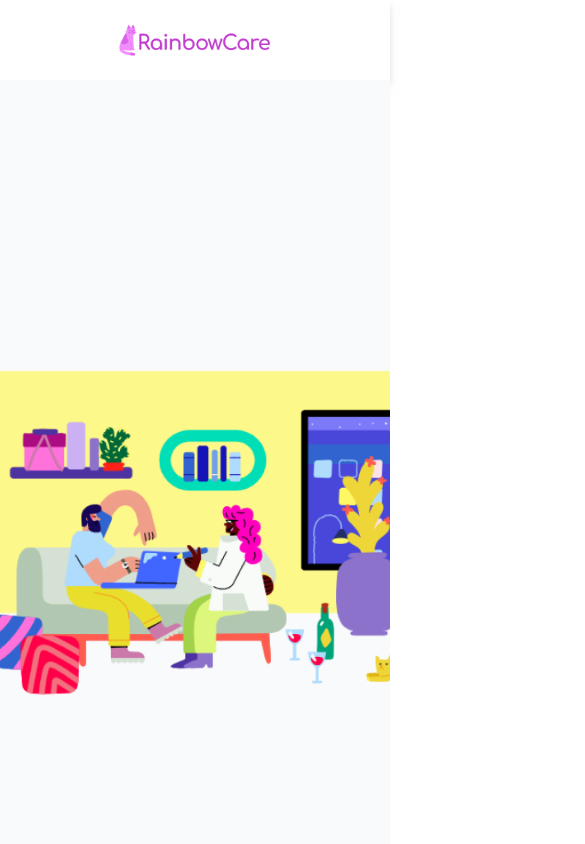
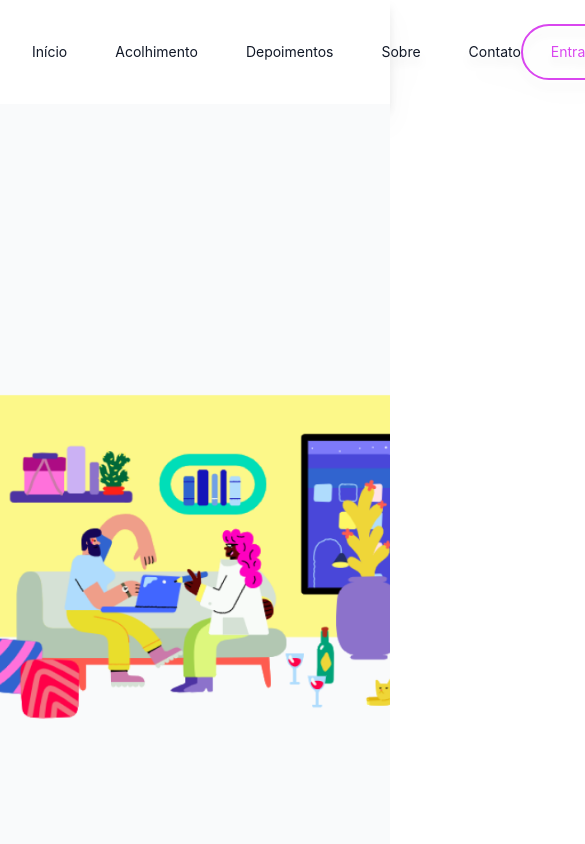
Before and after one commit to hiaaenry/RainbowCare, a React (Create React App) app in the folder front-end/: page / in a window 390 px wide. Shown: the top 844 px of the page, 585 px wide, since content can reach past the window. Built offline with nearby package versions, Linux system fonts and the light colour scheme.

Commit message:
:bug: style: fixing bug header

```diff
--- a/front-end/src/layout/Header.jsx
+++ b/front-end/src/layout/Header.jsx
@@ -22,15 +22,15 @@ function Header() {
   };
 
   return (
-    <header className={`bg-white drop-shadow-lg ${isScrolled ? 'fixed top-0 left-0 w-full z-50' : ''}`}>
-      <nav class="mx-auto flex max-w-7xl items-center justify-between p-6 lg:px-8">
-        <div class="flex lg:flex-1">
-          <a href="#" class="-m-1.5 p-1.5">
+    <header className={`bg-white drop-shadow-xl ${isScrolled ? 'fixed top-0 left-0 w-full z-50' : ''}`}>
+      <nav class="mx-auto flex max-w-7xl items-center justify-between p-6 px-8">
+        <div class="flex flex-1">
+          <a href="/" class="-m-1.5 p-1.5">
             <img src="logotipo.png" alt="logo" class="h-8 w-auto" />
           </a>
         </div>
 
-        <div class="hidden lg:flex lg:gap-x-12">
+        <div class="flex gap-x-12">
           <button onClick={scrollToTop} class="text-sm leading-6 text-gray-900 hover:text-fuchsia-500">
             Início
           </button>
@@ -39,7 +39,7 @@ function Header() {
             Acolhimento
           </LinkScroll>
 
-          <a href="#" class="text-sm leading-6 text-gray-900 hover:text-fuchsia-500">
+          <a href="/" class="text-sm leading-6 text-gray-900 hover:text-fuchsia-500">
             Depoimentos
           </a>
 
@@ -52,7 +52,7 @@ function Header() {
           </LinkScroll>
         </div>
 
-        <div class="hidden lg:flex lg:flex-1 lg:justify-end">
+        <div class="flex flex-1 justify-end">
           <button class="text-sm leading-6 px-7 py-1 mr-4 rounded-full bg-transparent border-solid border-2 border-fuchsia-500 text-fuchsia-500 hover:text-gray-900 hover:border-gray-900" >
             <Link to={'/login'}>
               Entrar
```
